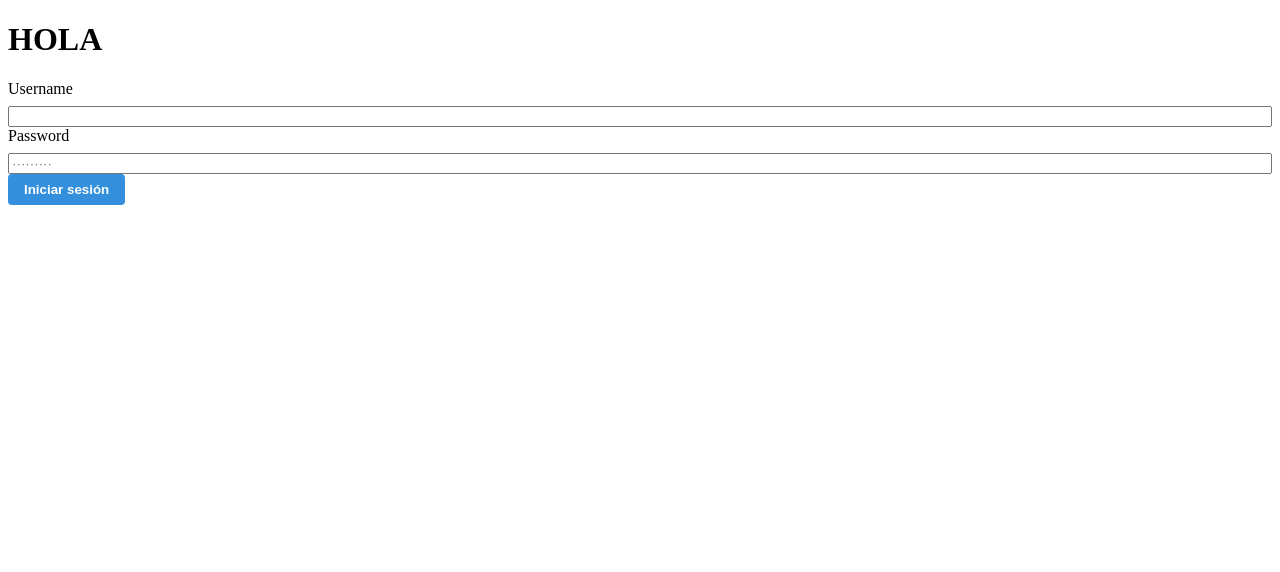
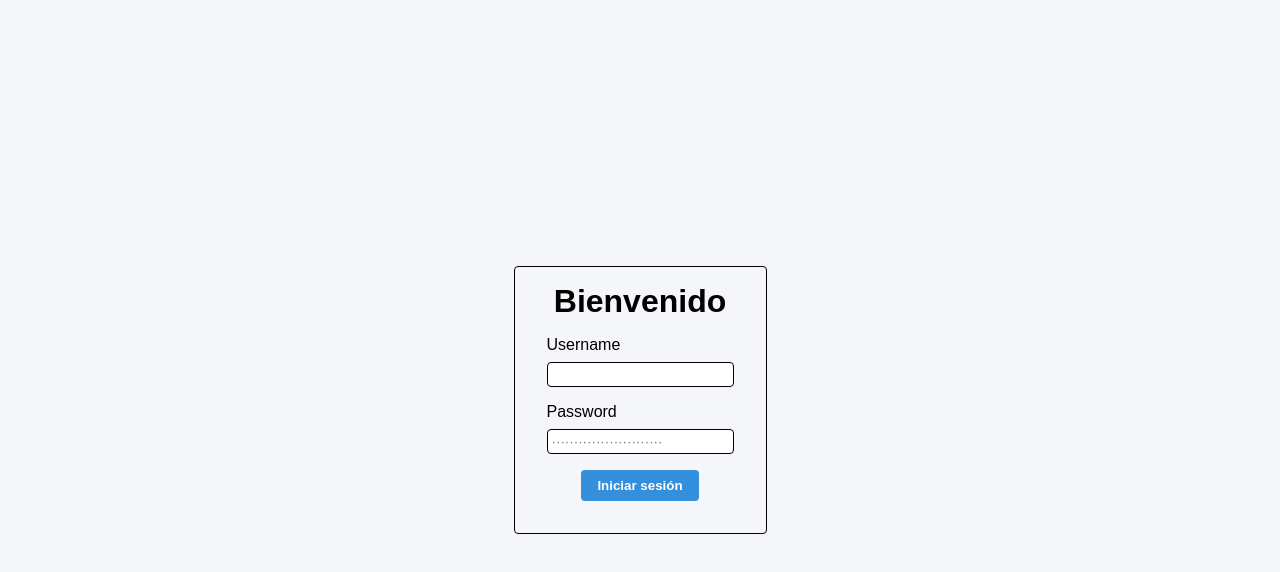
Before and after one commit to CToph02/ODTMan, a Vue app in the folder frontend/: page / in a window 1280 px wide. Shown: the top 572 px of the page. Built offline with nearby package versions, Linux system fonts and the light colour scheme.

Commit message:
CToph02: changes

```diff
--- a/frontend/src/App.vue
+++ b/frontend/src/App.vue
@@ -6,5 +6,16 @@ import { RouterView } from 'vue-router';
   <RouterView />
 </template>
 
-<style scoped>
+<style>
+*, *::before, *::after {
+  box-sizing: border-box;
+  margin: 0;
+  padding: 0;
+}
+body {
+  font-family: sans-serif; /* Opcional: Un tipo de letra limpio para empezar */
+  background-color: #f4f6f9; /* Opcional: Un fondo gris claro común en paneles */
+  min-height: 100vh;
+  width: 100%;
+}
 </style>
--- a/frontend/src/api/axios.js
+++ b/frontend/src/api/axios.js
@@ -13,6 +13,7 @@ api.interceptors.request.use(
     (config) => {
         const token = localStorage.getItem('access');
         if (token){
+            console.log(token)
             config.headers.Authorization = `Bearer ${token}`;
         }
         return config;
--- a/frontend/src/components/Header.vue
+++ b/frontend/src/components/Header.vue
@@ -1,40 +1,63 @@
 <script setup>
-import { ref } from 'vue'
+import { onMounted, ref } from 'vue'
+import { useRouter } from 'vue-router';
+import { authService } from '@/services/auth.js';
 import BaseButton from '@/components/buttons/BaseButton.vue'
-const nombre = ref('Chris')
-const xd = (alerta) => {
-    alert(alerta)
+
+const nombre = ref('')
+const router = useRouter();
+
+const handleLogout = async () => {
+    try{
+        const refreshToken = localStorage.getItem('refresh');
+        await authService.logout({'refresh': refreshToken});
+    }catch (error){
+        console.log('El token ya expiró', error);
+    }finally{
+        localStorage.removeItem('access');
+        localStorage.removeItem('refresh');
+        router.push('/');
     }
+}
+
+onMounted(async () => {
+    try{
+        const response = await authService.getUser()
+        nombre.value = response.data.username
+    }catch{
+        console.log('Error al obtener los datos del usuario.')
+    }
+})
 </script>
 
 <template>
     <header>
         <span>Hola, {{nombre}}</span>
-    </header>
+        <h1>ODTMan</h1>
         <div>
             <BaseButton
-            texto="Hola"
+                texto="Cerrar sesión"
                 color="green"
-            @click="xd('Hola')"
-        />
-
-        <BaseButton
-            texto="como"
-            color="green"
-            @click="xd('como')"
-        />
-
-        <BaseButton
-            texto="estás"
-            color="green"
-            @click="xd('estas')"
+                @click="handleLogout"
             />
         </div>
+    </header>
+
 </template>
 
 <style scoped>
+header{
+    padding: 8px;
+    height: 2rem;
+    background-color: gray;
+    display: flex;
+    flex-direction: row;
+    justify-content: space-between;
+    align-items: center;
+    margin-bottom: 32px;
+}
 header span{
-        font-size: 32px;
+    font-size: 24px;
     font-weight: bold;
 }
 </style>
--- /dev/null
+++ b/frontend/src/components/cards/Card.vue
@@ -0,0 +1,41 @@
+<script setup>
+</script>
+
+<template>
+    <div class="card">
+        <div class="col">
+            <p>Nombre cliente: </p>
+            <p>Tipo de máquina:</p>
+            <p>Marca:</p>
+            <p>Modelo:</p>
+        </div>
+
+        <div class="col-2">
+            <p>N° orden:</p>
+            <p>Estado:</p>
+        </div>
+    </div>
+</template>
+
+<style scoped>
+.card{
+    width: 24rem;
+    border: 1px solid gray;
+    border-radius: 8px;
+    padding: 8px;
+    box-shadow: black;
+    display: flex;
+    flex-direction: row;
+    gap: 8rem;
+    box-shadow: 10px 10px 10px rgba(0, 0, 0, 0.2);
+}
+.col{
+    display: flex;
+    flex-direction: column;
+}
+.col-2{
+    display: flex;
+    flex-direction: column;
+    justify-content: space-between;
+}
+</style>
--- a/frontend/src/components/inputs/BaseInput.vue
+++ b/frontend/src/components/inputs/BaseInput.vue
@@ -1,16 +1,49 @@
 <script setup>
+const model = defineModel(
+    {
+        type: String,
+        default: ""
+})
+
 defineProps({
-    ph_input:{
+    placeholder:{
         type: String,
-        default: " "
+        default: ""
+    },
+    label:{
+        type: String,
+        default: ""
+    },
+    type:{
+        type: String,
+        default: 'text'
+    },
+    name:{
+        type: String,
+        required: true
     }
 })
 </script>
 
 <template>
-    <input type="text" :placeholder="ph_input">
-
+    <div class="input-group">
+        <label v-if="label" :for="name">
+            {{ label }}
+        </label>
+        <input v-model="model" :id="name" :type="type" :placeholder="placeholder">
+    </div>
 </template>
 
 <style scoped>
+.input-group{
+    gap: .5rem;
+    margin: 1rem;
+    display: flex;
+    flex-direction: column;
+}
+input{
+    padding: 4px;
+    border: 1px solid black;
+    border-radius: 4px;
+}
 </style>
--- a/frontend/src/router/index.js
+++ b/frontend/src/router/index.js
@@ -1,10 +1,14 @@
 import { createRouter, createWebHistory } from 'vue-router'
 import LoginView from '@/views/LoginView.vue'
-import Header from '@/components/Header.vue'
+import HomeView from '@/views/HomeView.vue'
 
 const routes = [
   {path: '/', component: LoginView},
-  {path: '/home', component: Header}
+  {
+    path: '/home',
+    component: HomeView,
+    meta: { requiresAuth: true }
+  }
 ]
 
 const router = createRouter({
@@ -12,4 +16,15 @@ const router = createRouter({
   routes
 })
 
+router.beforeEach((to, from, next) =>{
+  const isAuthenticated = localStorage.getItem('access');
+  if (to.meta.requiresAuth && !isAuthenticated){
+    next('/')
+  }else if (to.path === '/' && isAuthenticated){
+    next('/home')
+  }else{
+    next()
+  }
+})
+
 export default router;
--- a/frontend/src/services/auth.js
+++ b/frontend/src/services/auth.js
@@ -8,4 +8,11 @@ export const authService = {
     login(data){
         return api.post('auth/login/', data)
     },
+
+    logout(data){
+        return api.post('auth/logout/', data)
+    },
+    getUser(){
+        return api.get('auth/user/')
+    }
 }
--- /dev/null
+++ b/frontend/src/views/HomeView.vue
@@ -0,0 +1,14 @@
+<script setup>
+import Header from '@/components/Header.vue';
+import Card from '@/components/cards/Card.vue';
+</script>
+
+<template>
+    <Header/>
+    <div style="display: flex; flex-wrap: wrap; gap: 8px; justify-content: center; width: 100%; height: 100%;">
+        <Card v-for="n in 6"/>
+    </div>
+</template>
+
+<style scoped>
+</style>
--- a/frontend/src/views/LoginView.vue
+++ b/frontend/src/views/LoginView.vue
@@ -3,6 +3,7 @@ import { ref } from 'vue';
 import { useRouter } from 'vue-router';
 import BaseButton from '@/components/buttons/BaseButton.vue';
 import { authService } from '@/services/auth.js';
+import BaseInput from '@/components/inputs/BaseInput.vue';
 
 const username = ref('');
 const password = ref('');
@@ -12,10 +13,12 @@ const handleSubmit = async () => {
     if (!username.value || !password.value) return;
 
     try {
-        await authService.login({
+        const response = await authService.login({
             username: username.value,
             password: password.value
         });
+        localStorage.setItem('access', response.data.access)
+        localStorage.setItem('refresh', response.data.refresh)
         router.push('/home');
     }
     catch (error) {
@@ -26,22 +29,15 @@ const handleSubmit = async () => {
         }
     }
 }
-
-
 </script>
 
 <template>
-    <h1>HOLA</h1>
+    <div class="login-container">
         <div class="login-form">
+            <h1>Bienvenido</h1>
             <form @submit.prevent="handleSubmit">
-            <div class="form-group">
-                <label for="user">Username</label>
-                <input id="user" v-model="username" type="text" required>
-            </div>
-            <div class="form-group">
-                <label for="pass">Password</label>
-                <input id="pass" v-model="password" type="password" placeholder="·········" required>
-            </div>
+                <BaseInput v-model="username" name="user" label="Username" type="text" />
+                <BaseInput v-model="password" name="password" label="Password" type="password" placeholder="·························"/>
                 <div class="btn-auth">
                     <BaseButton
                         texto="Iniciar sesión"
@@ -51,16 +47,34 @@ const handleSubmit = async () => {
                 </div>
             </form>
         </div>
+    </div>
+
 </template>
 
 <style scoped>
-.form-group{
+.login-container{
+    display: flex;
+    justify-content: center;
+    align-items: center;
+    min-height: 100vh;
+    width: 100vw;
+}
+.login-form{
     display: flex;
     flex-direction: column;
-    gap: 8px;
+    align-items: center;
+    border: 1px solid black;
+    border: 1px solid black;
+    border-radius: 4px;
+    padding: 1rem;
+}
+form{
+    width: 100%;
 }
 .btn-auth{
     display: flex;
-    gap: 8px;
+    justify-content: center;
+    gap: 1rem;
+    margin: 1rem;
 }
 </style>
```
Lines whose indentation alone changed are shown as unchanged.
